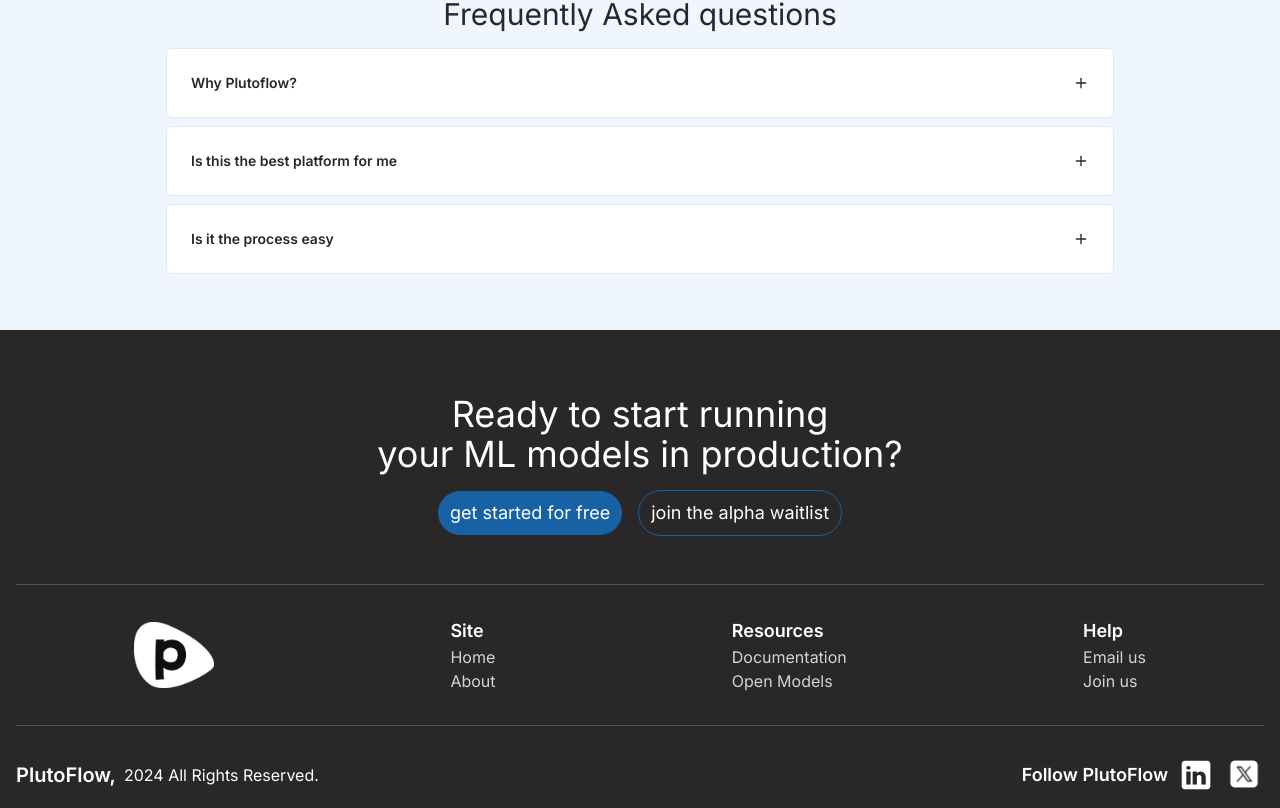
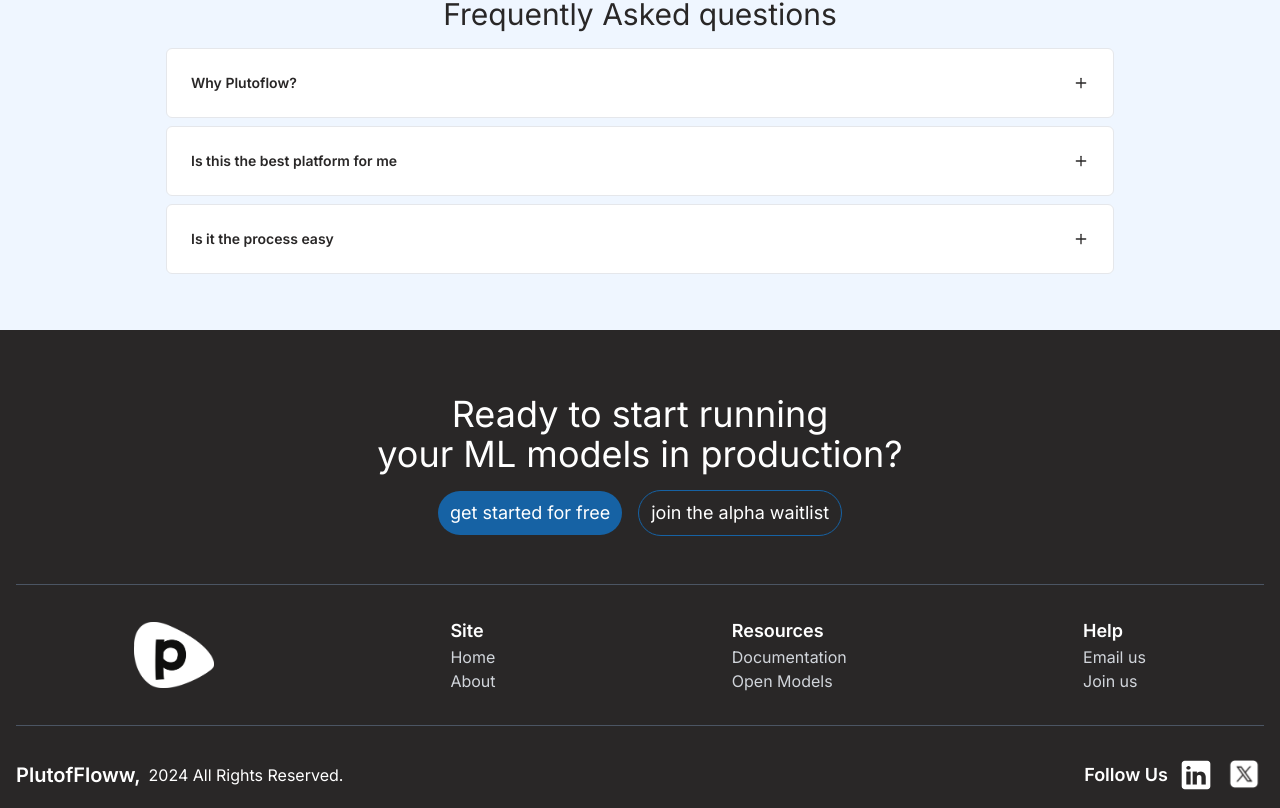
Before and after one commit to Fosberg-codex/onnxview, a Next.js app: page / in a window 1280 px wide. Shown: the part 1444-2252 px from the top of the page. Built offline with nearby package versions, Linux system fonts and the light colour scheme; no server answers; what onnxruntime-web would draw is missing.

Commit message:
fixed name

```diff
--- a/app/error.tsx
+++ b/app/error.tsx
@@ -32,7 +32,7 @@ export default function Error({
       <div className='text-center text-sm sm:text-base md:text-base lg:text-base'>
         Or contact <br />
         <Link href="mailto:fosberg1addai@gmail.com" className='text-pink-500 underline'>
-          Plutoflow Team
+          Plutofloww Team
         </Link>
       </div>
     </div>
--- a/app/landcomp/footer.tsx
+++ b/app/landcomp/footer.tsx
@@ -46,12 +46,12 @@ const Footer = () => {
       <div className='flex flex-col sm:flex-row justify-between items-center w-full'>
         <div className='flex flex-col sm:flex-row items-center gap-2 text-sm sm:text-base mb-4 sm:mb-0'>
           <Link href="/">
-            <div className='text-xl font-semibold hover:text-bluet cursor-pointer'>PlutoFlow,</div>
+            <div className='text-xl font-semibold hover:text-bluet cursor-pointer'>PlutofFloww,</div>
           </Link>
           <div className='text-center sm:text-left'>{date} All Rights Reserved.</div>
         </div>
         <div className='flex flex-col sm:flex-row items-center'>
-          <div className='mr-2 text-lg font-semibold mb-2 sm:mb-0'>Follow PlutoFlow</div>
+          <div className='mr-2 text-lg font-semibold mb-2 sm:mb-0'>Follow Us</div>
           <div className='flex flex-row'>
             <div className='mr-2'>
               <Link href="https://www.linkedin.com/in/fosberg-addai-53a6991a7/">
--- a/app/landcomp/nav.tsx
+++ b/app/landcomp/nav.tsx
@@ -31,7 +31,7 @@ const Nav = () => {
                   height={45}
                 />
                 <div className={isOpen ? "text-white" : "text-black"}>
-                  PlutoFloww <span className={`py-1 px-1 text-sm rounded-sm ${isOpen ? "bg-gray-600" : "bg-gray-400"}`}>Experimental</span>
+                  Plutofloww <span className={`py-1 px-1 text-sm rounded-sm ${isOpen ? "bg-gray-600" : "bg-gray-400"}`}>Experimental</span>
                 </div>
               </div>
             </Link>
--- a/app/landcomp/nav2.tsx
+++ b/app/landcomp/nav2.tsx
@@ -59,7 +59,7 @@ const Nav = () => {
                         isOpen && isMobile ? "text-white" : "text-black"
                       }
                     >
-                      PlutoFlow{" "}
+                      Plutofloww{" "}
                       <span
                         className={`py-1 px-1 text-sm rounded-sm ${
                           isOpen && isMobile ? "bg-gray-600" : "bg-gray-400"
--- a/app/landcomp/nav3.tsx
+++ b/app/landcomp/nav3.tsx
@@ -44,7 +44,7 @@ const Nav = () => {
                   height={45}
                 />
                 <div className={isOpen && isMobile ? "text-white" : "text-black"}>
-                  PlutoFlow <span className={`py-1 px-1 text-sm rounded-sm ${isOpen && isMobile ? "bg-gray-600" : "bg-gray-400"}`}>Beta</span>
+                  Plutofloww <span className={`py-1 px-1 text-sm rounded-sm ${isOpen && isMobile ? "bg-gray-600" : "bg-gray-400"}`}>Beta</span>
                 </div>
               </div>
             </Link>
```
